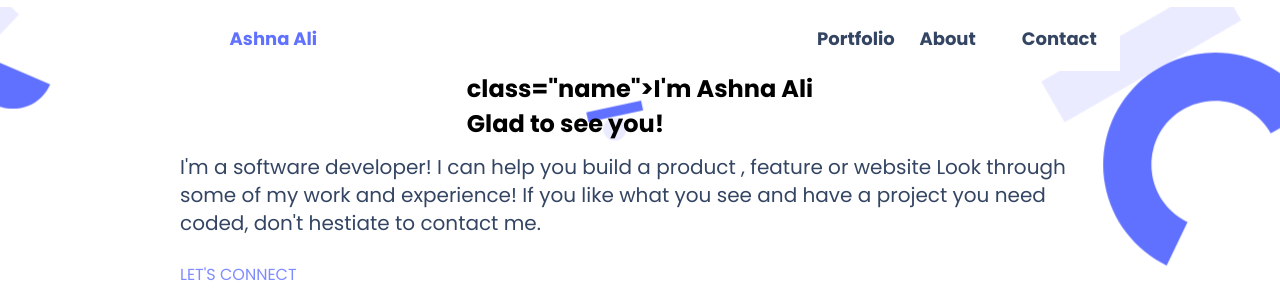
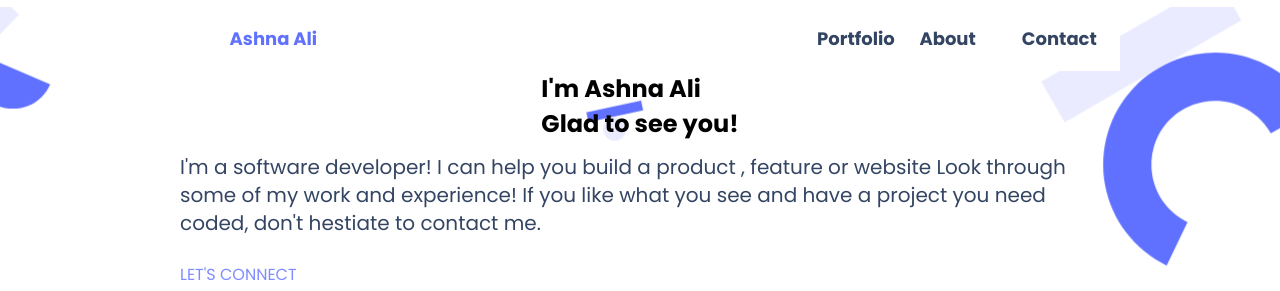
Before and after one commit to Ashnaali3255/Portfolio-1, a website: page index.html in a window 1280 px wide. Shown: the top 291 px of the page. Drawn offline with Linux system fonts and the light colour scheme.

Commit message:
Update index.html

```diff
--- a/index.html
+++ b/index.html
@@ -26,7 +26,7 @@
           <img src="./Bar.jpg" alt="menu" class="menu-icon">
         </nav>
       </header>
-      <h1>class="name">I'm Ashna Ali <br>
+      <h1>I'm Ashna Ali <br>
         Glad to see you!</h1>
       <p class="description">
         I'm a software developer! I can help you build a product , feature or website Look through some of my work and
```
